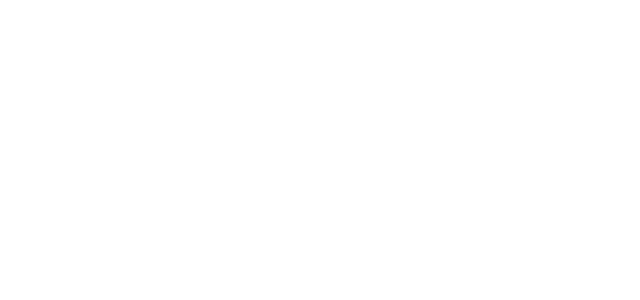
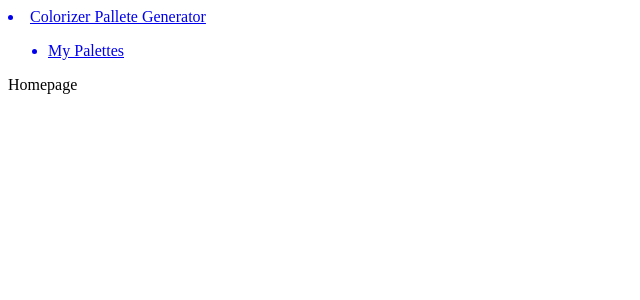
Before and after one commit to simo994q/pallette-generator-ts, a React (Vite) app: page / in a window 1280 px wide. Shown: the top 300 px of the page, without its empty margins (0-640 px from the left). Built offline with nearby package versions, Linux system fonts and the light colour scheme; the HTML template or start-up script is replaced by a standard one.

Commit message:
Routing done

```diff
--- a/package.json
+++ b/package.json
@@ -22,6 +22,10 @@
     "eslint": "^8.55.0",
     "eslint-plugin-react-hooks": "^4.6.0",
     "eslint-plugin-react-refresh": "^0.4.5",
+    "install": "^0.13.0",
+    "Npm": "^3.0.0",
+    "react-router-dom": "^6.21.1",
+    "sass": "^1.69.7",
     "typescript": "^5.2.2",
     "vite": "^5.0.8"
   }
--- a/src/App.tsx
+++ b/src/App.tsx
@@ -1,12 +1,21 @@
 import ColorContextProvider from "./ColorContext"
-
-
+import { BrowserRouter, Route, Routes } from "react-router-dom";
+import { Homepage } from "./Pages/Homepage";
+import { MyPallettes } from "./Pages/MyPallettes";
+import { MainLayout } from "./Layout/Main";
 function App() {
 
   return (
     <>
       <ColorContextProvider>
-
+        <BrowserRouter>
+          <Routes>
+            <Route path="/" element={<MainLayout />} >
+              <Route index element={<Homepage title={"Homepage"} />} />
+              <Route path="/mypallettes" element={<MyPallettes title={'My Pallettes'} />} />
+            </Route>
+          </Routes>
+        </BrowserRouter>
       </ColorContextProvider>
     </>
   )
--- /dev/null
+++ b/src/Layout/Main.tsx
@@ -0,0 +1,15 @@
+import { Outlet } from 'react-router-dom';
+import { Navigation } from '../Pages/Nav/Nav';
+export function MainLayout() {
+
+    // Her skal der ligge det som skal vises alle pages
+    // Navigationen skal vises på alle sider
+
+    return (
+        <>
+            <Navigation/>
+            <Outlet />
+        </>
+
+    )
+}
--- /dev/null
+++ b/src/Pages/Homepage.tsx
@@ -0,0 +1,11 @@
+
+export function Homepage({ title }: { title: string }) {
+
+
+    return (
+        <>
+            <p>Homepage</p>
+        </>
+
+    )
+}
--- /dev/null
+++ b/src/Pages/MyPallettes.tsx
@@ -0,0 +1,12 @@
+
+
+export function MyPallettes({ title }: { title: string }) {
+
+
+    return (
+        <>
+            <p>My saved Pallettes</p>
+        </>
+
+    )
+}
--- /dev/null
+++ b/src/Pages/Nav/Nav.tsx
@@ -0,0 +1,17 @@
+import { Link } from 'react-router-dom';
+import navStyle from './Nav.module.scss'
+
+
+export function Navigation() {
+
+    return (
+        <section className={navStyle.navigation}>
+            <nav>
+                    <Link to='/'><li>Colorizer Pallete Generator</li></Link>
+                <ul>
+                    <Link to='/mypallettes'><li>My Palettes</li></Link>
+                </ul>
+            </nav>
+        </section>
+    )
+}
```
Also changed, not shown: src/Pages/Nav/Nav.module.scss (added), 1 other file (tests, documents, lock files or other folders).
